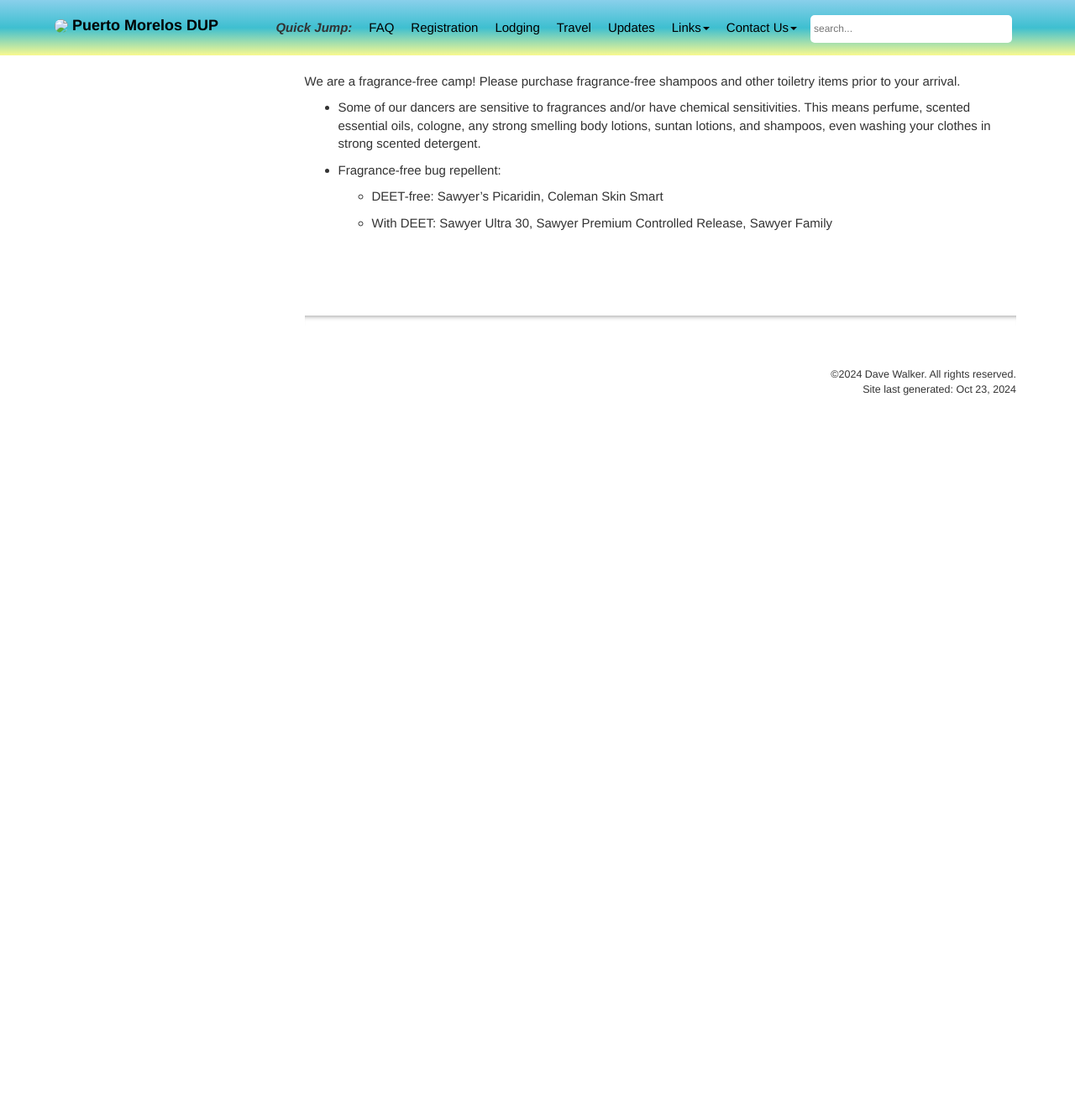
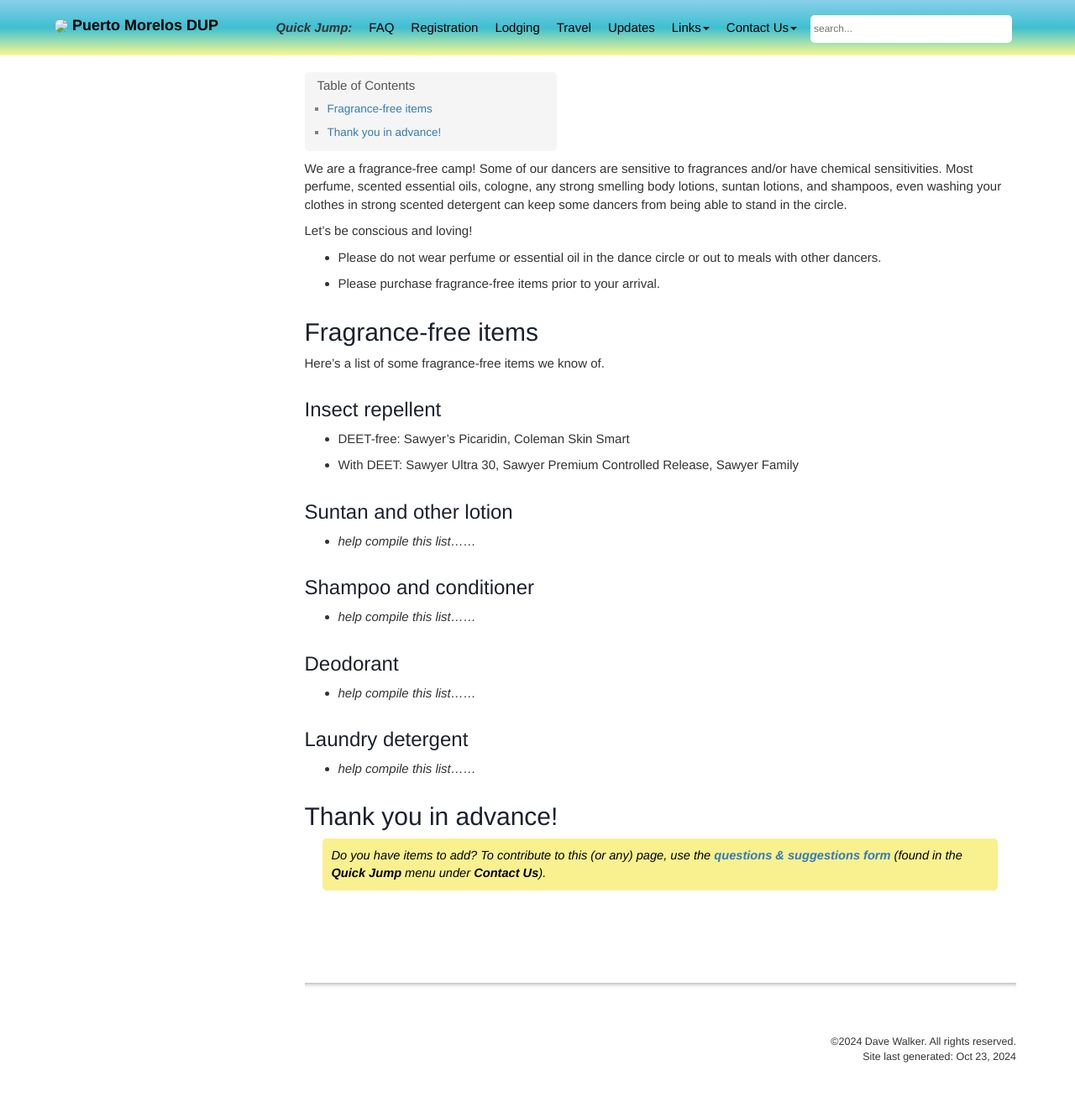
Before and after one commit to davewalker60/pmdup, a Jekyll site: the page built from pages/content/fragrance-free-camp-content.md, in a window 1280 px wide. Shown: the whole page at 84% size. Built offline with Jekyll 4.4.1, drawn with Linux system fonts in a browser that asks for light colours; our own code applies the rules of GitHub Pages for plain Markdown files; comment, search, counter and statistics services are not loaded; before the commit the page ends 900 px from its top, so only the background shows below that.

Commit message:
fragrance-free placeholders

```diff
--- a/pages/content/fragrance-free-camp-content.md
+++ b/pages/content/fragrance-free-camp-content.md
@@ -1,6 +1,28 @@
-We are a fragrance-free camp! Please purchase fragrance-free shampoos and other toiletry items prior to your arrival.
+We are a fragrance-free camp! Some of our dancers are sensitive to fragrances and/or have chemical sensitivities. Most perfume, scented essential oils, cologne, any strong smelling body lotions, suntan lotions, and shampoos, even washing your clothes in strong scented detergent can keep some dancers from being able to stand in the circle.
 
-- Some of our dancers are sensitive to fragrances and/or have chemical sensitivities. This means perfume, scented essential oils, cologne, any strong smelling body lotions, suntan lotions, and shampoos, even washing your clothes in strong scented detergent.
-- Fragrance-free bug repellent:
-  - DEET-free: Sawyer’s Picaridin, Coleman Skin Smart
-  - With DEET: Sawyer Ultra 30, Sawyer Premium Controlled Release, Sawyer Family
+Let's be conscious and loving!
+- Please do not wear perfume or essential oil in the dance circle or out to meals with other dancers.
+- Please purchase fragrance-free items prior to your arrival.
+
+# Fragrance-free items
+
+Here's a list of some fragrance-free items we know of.
+
+## Insect repellent
+- DEET-free: Sawyer’s Picaridin, Coleman Skin Smart
+- With DEET: Sawyer Ultra 30, Sawyer Premium Controlled Release, Sawyer Family
+
+## Suntan and other lotion
+- *help compile this list......*
+
+## Shampoo and conditioner
+- *help compile this list......*
+
+## Deodorant
+- *help compile this list......*
+
+## Laundry detergent
+- *help compile this list......*
+
+# Thank you in advance!
+> Do you have items to add? To contribute to this (or any) page, use the [**questions & suggestions form**](https://docs.google.com/forms/d/e/1FAIpQLSeKsY-e9iy44578E1ijjs_g5Bwi1gZCuW439N1bOBlL76U5qg/viewform){:target="_blank"} (found in the **Quick Jump** menu under **Contact Us**).
```
